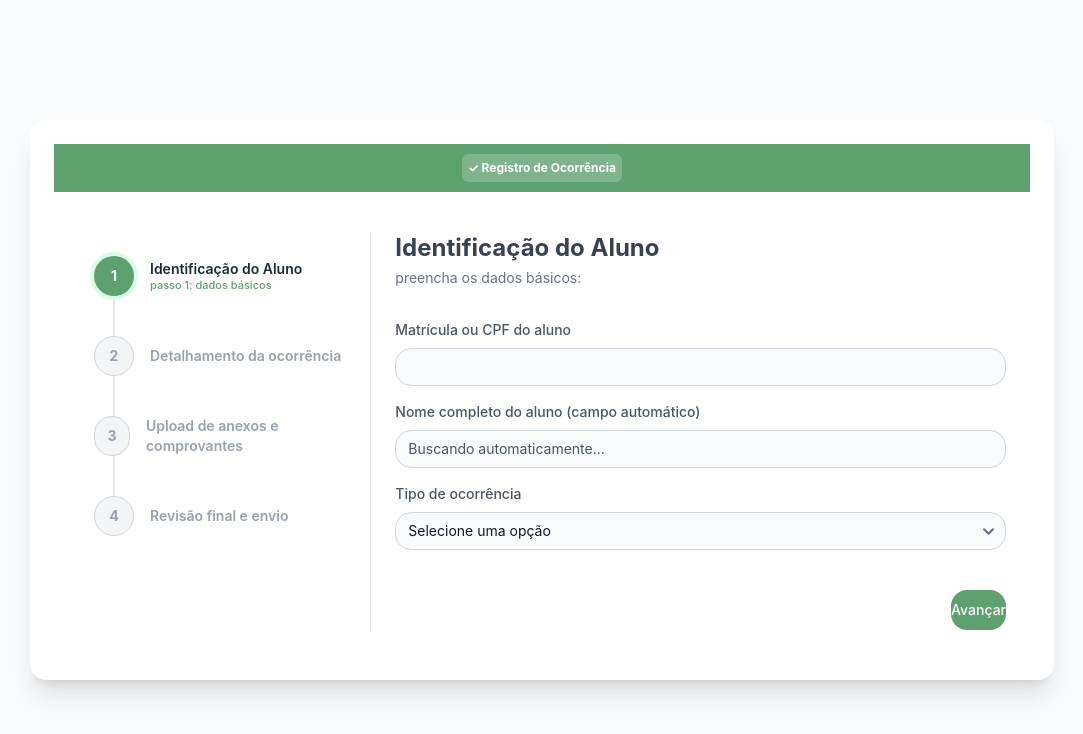
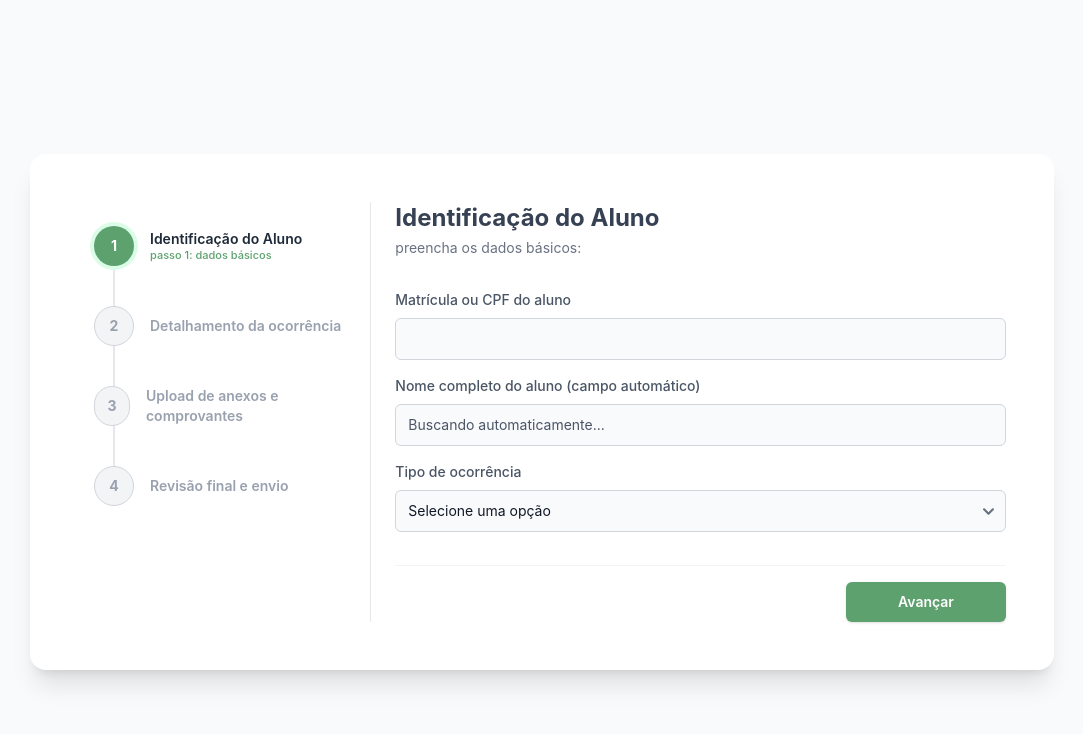
Before and after one commit to IFPE-Jaboatao/ocorrencias-time1, a Next.js app in the folder frontend/: page /ocorrencias in a window 1280 px wide. Shown: the top 734 px of the page, without its empty margins (98-1181 px from the left). Built offline with nearby package versions, Linux system fonts and the light colour scheme.

Commit message:
feat: adicionando o componente de revisao nas etapas, corrigindo os botões de navegacao e os inputs

```diff
--- a/frontend/src/app/(auth)/login/page.tsx
+++ b/frontend/src/app/(auth)/login/page.tsx
@@ -67,7 +67,6 @@ export default function LoginPage() {
           }}
           className="p-2 rounded-lg text-gray-500 hover:bg-gray-100 dark:text-gray-400 dark:hover:bg-gray-700 transition-colors"
         >
-          {/* Lua - aparece no modo claro */}
           <svg
             xmlns="http://www.w3.org/2000/svg"
             className="w-5 h-5 block dark:hidden"
@@ -76,7 +75,6 @@ export default function LoginPage() {
           >
             <path d="M17.293 13.293A8 8 0 016.707 2.707a8.001 8.001 0 1010.586 10.586z" />
           </svg>
-          {/* Sol - aparece no modo escuro */}
           <svg
             xmlns="http://www.w3.org/2000/svg"
             className="w-5 h-5 hidden dark:block"
@@ -222,6 +220,7 @@ export default function LoginPage() {
               onChange={(e) => setLoginEmail(e.target.value)}
               color={status.type === "error" ? "failure" : "gray"}
               disabled={status.type === "loading"}
+              className="[&_input]:rounded-md [&_input]:py-2.5 transition-all"
             />
           </div>
 
@@ -242,12 +241,13 @@ export default function LoginPage() {
               onChange={(e) => setSenha(e.target.value)}
               color={status.type === "error" ? "failure" : "gray"}
               disabled={status.type === "loading"}
+              className="[&_input]:rounded-md [&_input]:py-2.5 transition-all"
             />
           </div>
 
           <Button
             type="submit"
-            className="bg-[#5da16f] enabled:hover:bg-[#4a8a59] transition-all py-2.5"
+            className="bg-[#5da16f] enabled:hover:bg-[#4a8a59] transition-all py-2.5 rounded-md shadow-sm"
             disabled={status.type === "loading"}
           >
             {status.type === "loading" ? (
--- a/frontend/src/app/ocorrencias/page.tsx
+++ b/frontend/src/app/ocorrencias/page.tsx
@@ -1,11 +1,11 @@
 "use client";
 import { useState } from "react";
-import { Card } from "flowbite-react"; ;
-import LateralSteps from "@/components/ocorrencia/LateralSteps";
+import { Card, Button } from "flowbite-react";
 import Step1Identificacao from "@/components/ocorrencia/Step1Identificacao";
 import Step2Detalhamento from "@/components/ocorrencia/Step2Detalhamento";
 import Step3Upload from "@/components/ocorrencia/Step3Upload";
-
+import Step4Revisao from "@/components/ocorrencia/Step4Revisao";
+import LateralSteps from "@/components/ocorrencia/LateralSteps";
 
 export interface OcorrenciaFormData {
   matriculaCpf: string;
@@ -37,45 +37,64 @@ export default function CadastrarOcorrenciaPage() {
     alert("Ocorrência registrada com sucesso!");
   };
 
+  // Validação simples para liberar o botão avançar no passo 1
+  const passo1Valido = formData.matriculaCpf && formData.tipoOcorrencia;
+  const passo2Valido = formData.detalhamento.trim().length > 0;
+
   return (
-    <main className="min-h-screen bg-gray-50 dark:bg-gray-900 flex items-center justify-center p-4 transition-colors">
+    <main className="min-h-screen bg-gray-50 dark:bg-gray-900 flex items-center justify-center p-4 transition-colors pt-10">
       <Card className="w-full max-w-5xl shadow-xl border-none rounded-lg p-0 overflow-hidden bg-white dark:bg-gray-800 dark:border-gray-700">
 
-        <div className="bg-[#5da16f] h-12 w-full flex items-center justify-center">
-          <div className="bg-white/20 p-1.5 rounded-md text-white text-xs font-bold">
+        {/* <div className="bg-[#5da16f] h-12 w-full flex items-center justify-center ">
+          <div className="bg-white/20 p-1.5 rounded-md text-white text-xs font-bold pt-10">
             ✓ Registro de Ocorrência
           </div>
-        </div>
+        </div> */}
 
         <div className="grid grid-cols-1 md:grid-cols-3 gap-6 p-6">
           <div className="md:col-span-1 border-r border-gray-200 dark:border-gray-700 pr-4">
             <LateralSteps passoAtual={passo} />
           </div>
 
-          <div className="md:col-span-2 flex flex-col justify-between min-h-[400px]">
-            {passo === 1 && (
-                <Step1Identificacao
-                  formData={formData}
-                  atualizarDados={atualizarDados}
-                  onNext={proximoPasso}
-                />
+          <div className="md:col-span-2 flex flex-col justify-between min-h-[420px]">
+
+            <div className="flex-1">
+              {passo === 1 && <Step1Identificacao formData={formData} atualizarDados={atualizarDados} />}
+              {passo === 2 && <Step2Detalhamento formData={formData} atualizarDados={atualizarDados} />}
+              {passo === 3 && <Step3Upload formData={formData} atualizarDados={atualizarDados} />}
+              {passo === 4 && <Step4Revisao formData={formData} />}
+            </div>
+
+            <div className="flex justify-between items-center mt-6 pt-4 border-t border-gray-100 dark:border-gray-700 bg-white dark:bg-gray-800">
+
+              {passo > 1 ? (
+                <Button color="light" onClick={passoAnterior} className="px-4 py-0.5 min-w-[100px] font-medium text-gray-600 dark:text-gray-300 border border-gray-300 dark:border-gray-600
+         transition-all rounded-md">
+                  Voltar
+                </Button>
+              ) : (
+                <div />
               )}
-              {passo === 2 && (
-              <Step2Detalhamento
-                formData={formData}
-                atualizarDados={atualizarDados}
-                onNext={proximoPasso}
-                onBack={passoAnterior}
-              />
-            )}
-            {passo === 3 && (
-              <Step3Upload
-                formData={formData}
-                atualizarDados={atualizarDados}
-                onNext={proximoPasso}
-                onBack={passoAnterior}
-              />
-            )}
+
+              {passo < 4 ? (
+                <Button
+                  className="px-5 py-0.5 min-w-[160px] font-semibold bg-[#5da16f] enabled:hover:bg-[#4a8a59] text-white
+        border-none transition-all rounded-md shadow-sm"
+                  onClick={proximoPasso}
+                  disabled={(passo === 1 && !passo1Valido) || (passo === 2 && !passo2Valido)}
+                >
+                  Avançar
+                </Button>
+              ) : (
+                <Button
+                className="px-5 py-0.5 min-w-[160px] font-semibold bg-[#5da16f] enabled:hover:bg-[#4a8a59] text-white
+        border-none transition-all rounded-md shadow-sm enabled:hover:bg-green-700"
+                  onClick={submeterFormulario}
+                >
+                  Finalizar Registro
+                </Button>
+              )}
+            </div>
 
           </div>
         </div>
--- a/frontend/src/components/ocorrencia/Step1Identificacao.tsx
+++ b/frontend/src/components/ocorrencia/Step1Identificacao.tsx
@@ -27,12 +27,13 @@ export default function Step1Identificacao({ formData, atualizarDados, onNext }:
           value={formData.matriculaCpf}
           onChange={(e) => atualizarDados({ matriculaCpf: e.target.value })}
           required
+          className="[&_input]:rounded-md [&_input]:py-2.5 transition-all"
         />
       </div>
 
       <div>
         <Label htmlFor="nome" className="text-gray-600 mb-2 block">Nome completo do aluno (campo automático)</Label>
-        <TextInput id="nome" value={formData.nomeAluno} disabled placeholder="Buscando automaticamente..." />
+        <TextInput id="nome" value={formData.nomeAluno} disabled placeholder="Buscando automaticamente..." className="[&_input]:rounded-md [&_input]:py-2.5 transition-all"/>
       </div>
 
       <div>
@@ -42,6 +43,7 @@ export default function Step1Identificacao({ formData, atualizarDados, onNext }:
           value={formData.tipoOcorrencia}
           onChange={(e) => atualizarDados({ tipoOcorrencia: e.target.value })}
           required
+          className="[&_select]:rounded-md [&_select]:py-2.5 transition-all"
         >
           <option value="">Selecione uma opção</option>
           <option value="FALTA_INJUSTIFICADA">Falta Injustificada</option>
@@ -50,10 +52,6 @@ export default function Step1Identificacao({ formData, atualizarDados, onNext }:
           <option value="OUTROS">Outros</option>
         </Select>
       </div>
-
-      <div className="flex justify-end mt-6">
-        <Button type="submit" className="bg-[#5da16f] enabled:hover:bg-[#4a8a59]">Avançar</Button>
-      </div>
     </form>
   );
 }
--- a/frontend/src/components/ocorrencia/Step2Detalhamento.tsx
+++ b/frontend/src/components/ocorrencia/Step2Detalhamento.tsx
@@ -24,14 +24,8 @@ export default function Step2Detalhamento({ formData, atualizarDados, onNext, on
           onChange={(e) => atualizarDados({ detalhamento: e.target.value })}
           placeholder="Digite aqui o relatório descritivo..."
           required
+
         />
-      </div>
-
-      <div className="flex justify-between mt-6">
-        <Button color="light" onClick={onBack}>Voltar</Button>
-        <Button className="bg-[#5da16f] enabled:hover:bg-[#4a8a59]" onClick={onNext} disabled={!formData.detalhamento}>
-          Avançar
-        </Button>
       </div>
     </div>
   );
--- a/frontend/src/components/ocorrencia/Step3Upload.tsx
+++ b/frontend/src/components/ocorrencia/Step3Upload.tsx
@@ -39,11 +39,6 @@ export default function Step3Upload({ formData, atualizarDados, onNext, onBack }
           <strong>Arquivos selecionados:</strong> {formData.anexos.map(f => f.name).join(", ")}
         </div>
       )}
-
-      <div className="flex justify-between mt-6">
-        <Button color="light" onClick={onBack}>Voltar</Button>
-        <Button className="bg-[#5da16f] enabled:hover:bg-[#4a8a59]" onClick={onNext}>Avançar</Button>
-      </div>
     </div>
   );
 }
--- /dev/null
+++ b/frontend/src/components/ocorrencia/Step4Revisao.tsx
@@ -0,0 +1,26 @@
+import { Button, List } from "flowbite-react";
+import { OcorrenciaFormData } from "../../app/ocorrencia/page";
+
+interface Step4Props {
+  formData: OcorrenciaFormData;
+  onBack: () => void;
+  onSubmit: () => void;
+}
+
+export default function Step4Revisao({ formData, onBack, onSubmit }: Step4Props) {
+  return (
+    <div className="flex flex-col gap-4">
+      <div>
+        <h2 className="text-2xl font-bold text-gray-700 mb-1">Revisão final e envio</h2>
+        <p className="text-sm text-gray-500 mb-4">Confira as informações antes de salvar o registro:</p>
+      </div>
+
+      <div className="bg-gray-50 p-4 rounded-md border border-gray-200 flex flex-col gap-2 text-sm text-gray-700">
+        <p><strong>Identificação do Aluno:</strong> {formData.matriculaCpf}</p>
+        <p><strong>Tipo de Ocorrência:</strong> {formData.tipoOcorrencia}</p>
+        <p><strong>Relato:</strong> {formData.detalhamento}</p>
+        <p><strong>Total de Anexos:</strong> {formData.anexos.length} arquivo(s)</p>
+      </div>
+    </div>
+  );
+}
```
